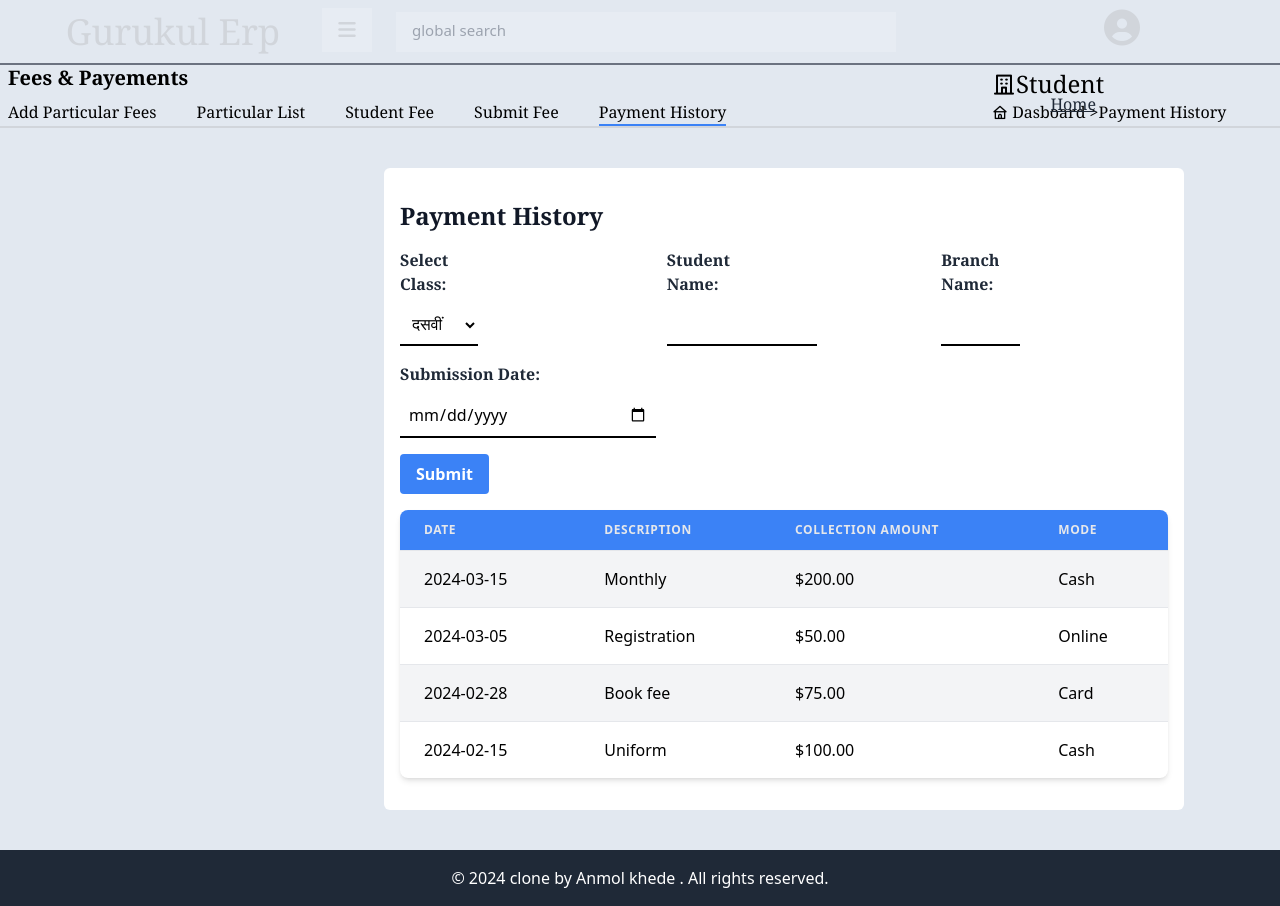
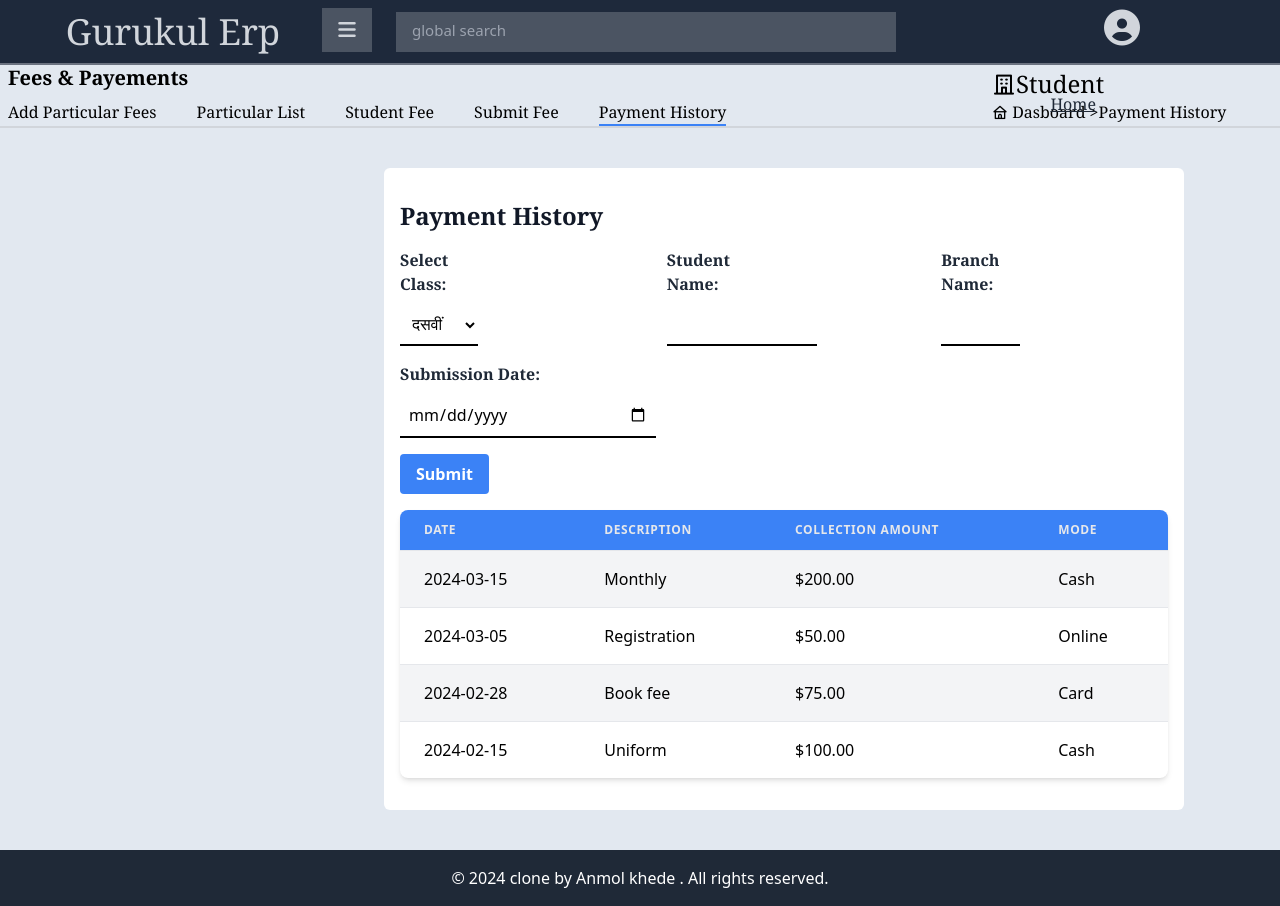
Before and after one commit to Anmolkhede/GurukulErp, a plain HTML site: page hfee.html in a window 1280 px wide. Drawn offline with nearby package versions, Linux system fonts and the light colour scheme.

Commit message:
Update hfee.html

```diff
--- a/hfee.html
+++ b/hfee.html
@@ -56,7 +56,7 @@ tailwind.config = {
 
 
 
-  <div class="bg-slate-800  border-b-2 border-gray-500 dj:bg-transparent lg:fixed  w-screen top-0 lg:h-[65px] dj:h-[50px] z-[10000] ">
+  <div class="lg:bg-slate-800  dj:bg-slate-800 border-b-2 border-gray-500 dj:bg-transparent lg:fixed  w-screen top-0 lg:h-[65px] dj:h-[50px] z-[10000] ">
     <div class="flex lg:justify-between border-gray-50 mt-2">
         <div>
             <span class=" text-black text-4xl dj:block  ml-2 lg:hidden cursor-pointer" id="alertbutton" onclick="Openbar()">
```
